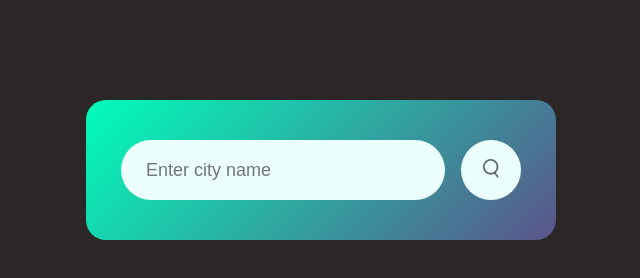
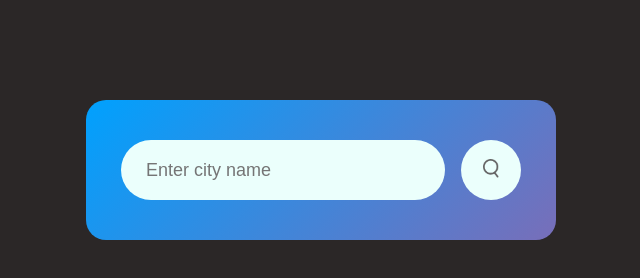
Before and after one commit to uzomaolive/weather-app, a website: page public/index.html in a window 1280 px wide. Shown: the whole page, without its empty margins (319-959 px from the left). Drawn offline with Linux system fonts and the light colour scheme.

Commit message:
Update background color

```diff
--- a/public/styles/styles.css
+++ b/public/styles/styles.css
@@ -12,7 +12,7 @@ body{
 .card {
     width: 90%;
     max-width: 470px;
-    background: linear-gradient(135deg, #00feba, #5b548a);
+    background: linear-gradient(135deg, #00a1fe, #786eb9);
     color: #fff;
     margin: 100px auto 0;
     border-radius: 20px;
```
